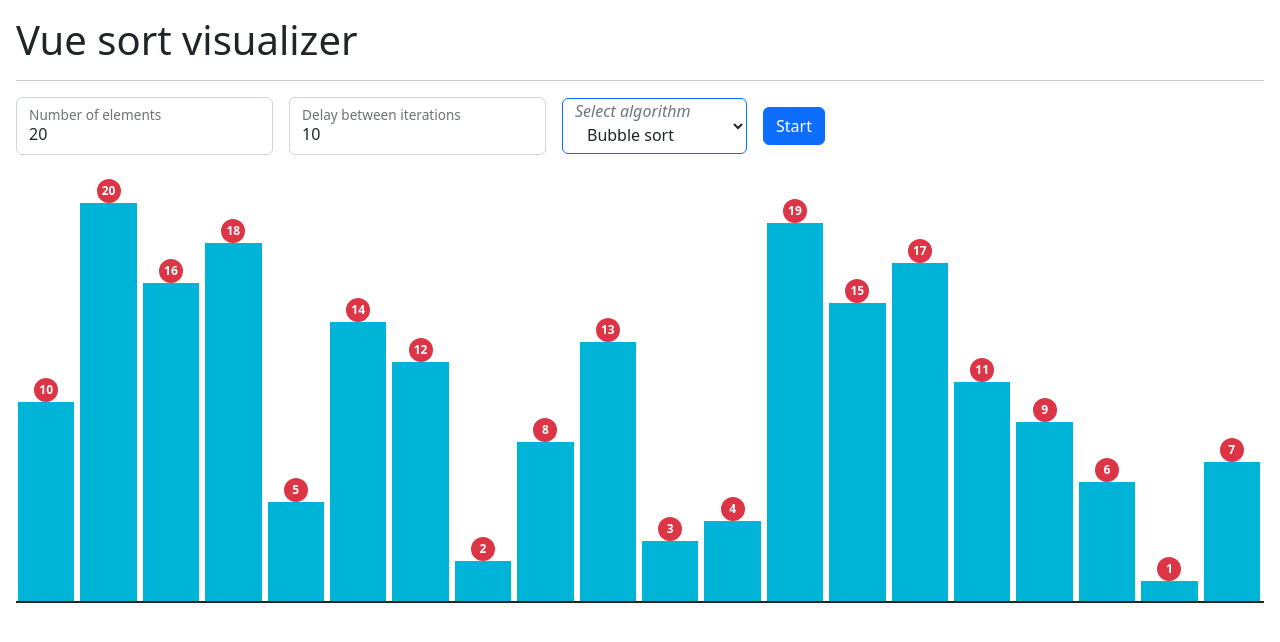
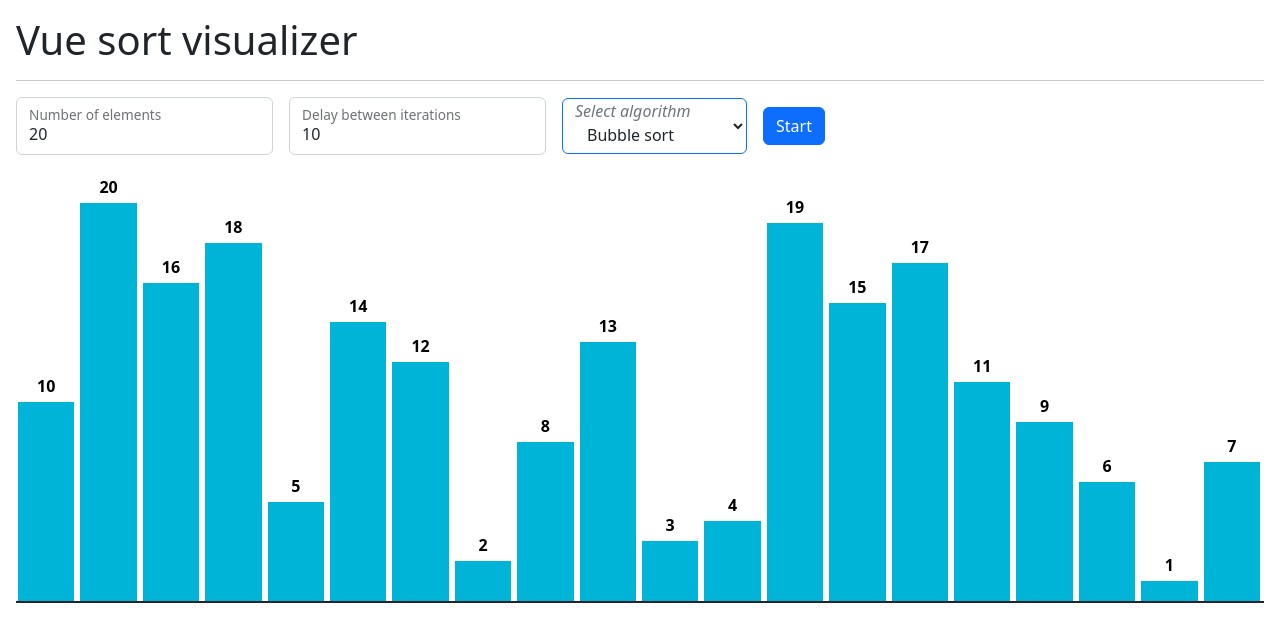
Before and after one commit to Sukhvinder-Singh/vue-sort-visualizer, a Vue app: page / in a window 1280 px wide. Shown: the top 642 px of the page. Built offline with nearby package versions, Linux system fonts and the light colour scheme.

Commit message:
Updated text style

```diff
--- a/src/components/ChartBar.vue
+++ b/src/components/ChartBar.vue
@@ -10,7 +10,7 @@
     }"
   >
     <span
-      class="chart__bubble position-absolute start-50 top-0 p-1 bg-danger text-white rounded-circle d-flex flex-row align-items-center justify-content-center"
+      class="chart__bubble position-absolute start-50 top-0 p-3 text-black d-flex flex-row align-items-center justify-content-center"
       ><strong>{{ val }}</strong></span
     >
   </div>
@@ -36,7 +36,7 @@ defineProps({
   }
 
   &__bubble {
-    font-size: 0.75rem;
+    font-size: 1rem;
     transform: translate(-50%, -100%);
     width: 24px;
     height: 24px;
```
